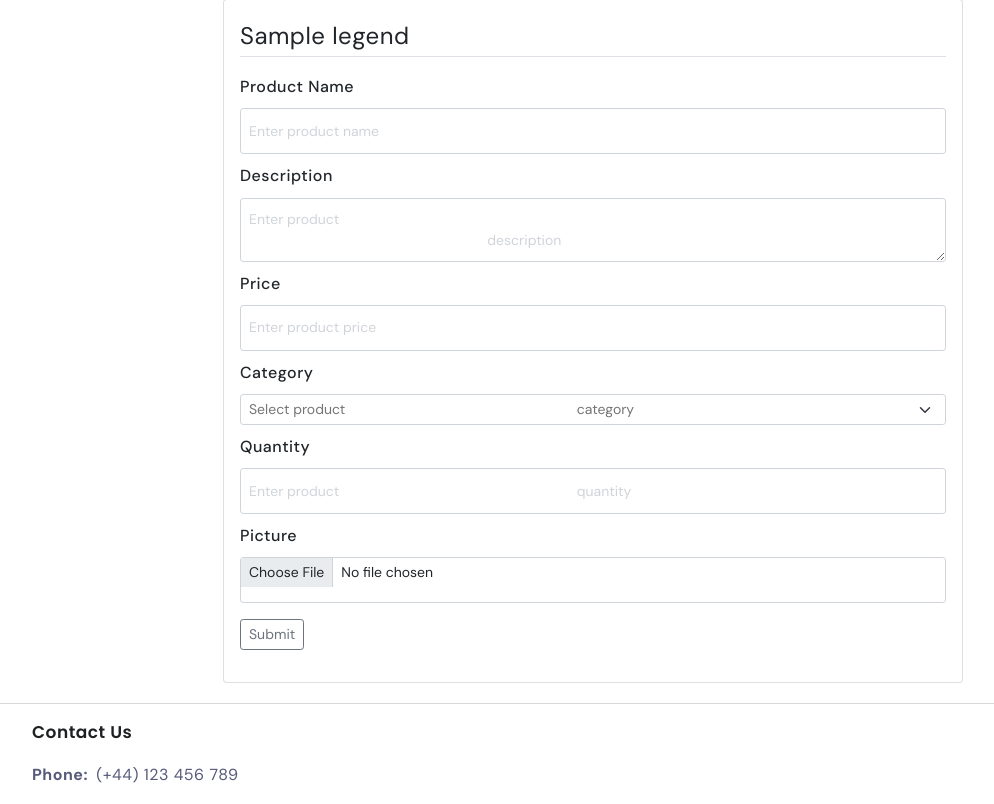
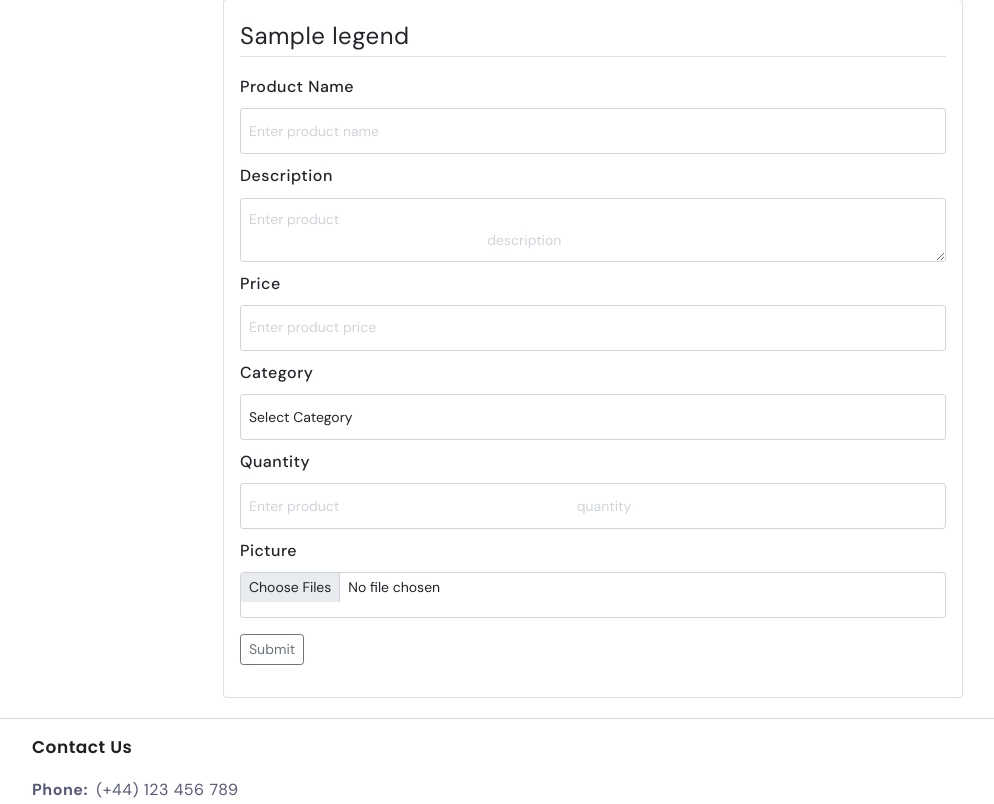
Before and after one commit to Ras-Pekt/simple_cart, a Flask app: template models/templates/sellers/new_product.html in a window 1280 px wide. Shown: the part 85-889 px from the top of the page, without its empty margins (47-1041 px from the left). Run offline with Flask 3, Linux system fonts and the light colour scheme; the template is opened without the code that fills it: most values are stand-ins (such as "Sample title", 1, 10 or a date in 2020); form fields are guessed from the names that the template uses; some libraries are stand-ins or nearby versions.

Commit message:
fix new product form implement a drop-down menu for the category field and the ability to add multiple pictures of the product

```diff
--- a/models/templates/sellers/new_product.html
+++ b/models/templates/sellers/new_product.html
@@ -49,15 +49,38 @@
 							</div>
 
 							<div class="mb-2">
-								<label for="category" class="form-label">Category</label>
-								{{ form.category(class="form-select form-select-sm", placeholder="Select product
-								category") }}
+								{{ form.category.label(class="form-label") }}
 								{% if form.category.errors %}
-								<div class="invalid-feedback">
-									{% for error in form.category.errors %}
-									<span>{{ error }}</span>
-									{% endfor %}
-								</div>
+									<select name="category" class="form-control form-control-sm mb-2 is-invalid" required>
+										<option value="">Select Category</option>
+										<option value="Fashion and Apparel">Fashion and Apparel</option>
+										<option value="Electronics">Electronics</option>
+										<option value="Home and Furniture">Home and Furniture</option>
+										<option value="Health and Beauty">Health and Beauty</option>
+										<option value="Toys and Games">Toys and Games</option>
+										<option value="Sports and Fitness">Sports and Fitness</option>
+										<option value="Automotive">Automotive</option>
+										<option value="Food and Groceries">Food and Groceries</option>
+										<option value="Jewelry and Watches">Jewelry and Watches</option>
+									</select>
+									<div class="invalid-feedback">
+										{% for error in form.category.errors %}
+											<span>{{ error }}</span>
+										{% endfor %}
+									</div>
+								{% else %}
+									<select name="category" class="form-control form-control-sm mb-2" required>
+										<option value="">Select Category</option>
+										<option value="Fashion and Apparel">Fashion and Apparel</option>
+										<option value="Electronics">Electronics</option>
+										<option value="Home and Furniture">Home and Furniture</option>
+										<option value="Health and Beauty">Health and Beauty</option>
+										<option value="Toys and Games">Toys and Games</option>
+										<option value="Sports and Fitness">Sports and Fitness</option>
+										<option value="Automotive">Automotive</option>
+										<option value="Food and Groceries">Food and Groceries</option>
+										<option value="Jewelry and Watches">Jewelry and Watches</option>
+									</select>
 								{% endif %}
 							</div>
 
@@ -75,9 +98,8 @@
 							</div>
 
 							<div class="mb-2">
-								<label for="picture" class="form-label">Picture</label>
-								{{ form.picture(class="form-control form-control-sm", placeholder="Choose product
-								picture") }}
+								<label for="picture" class="form-label">{{ form.picture.label }}</label>
+								{{ form.picture(class="form-control form-control-sm", placeholder="Choose product picture", multiple=True) }}
 								{% if form.picture.errors %}
 								<div class="invalid-feedback">
 									{% for error in form.picture.errors %}
@@ -86,6 +108,9 @@
 								</div>
 								{% endif %}
 							</div>
+
+
+
 
 							<div class="mt-3">
 								{{ form.submit(class="btn btn-outline-secondary btn-sm") }}
```
